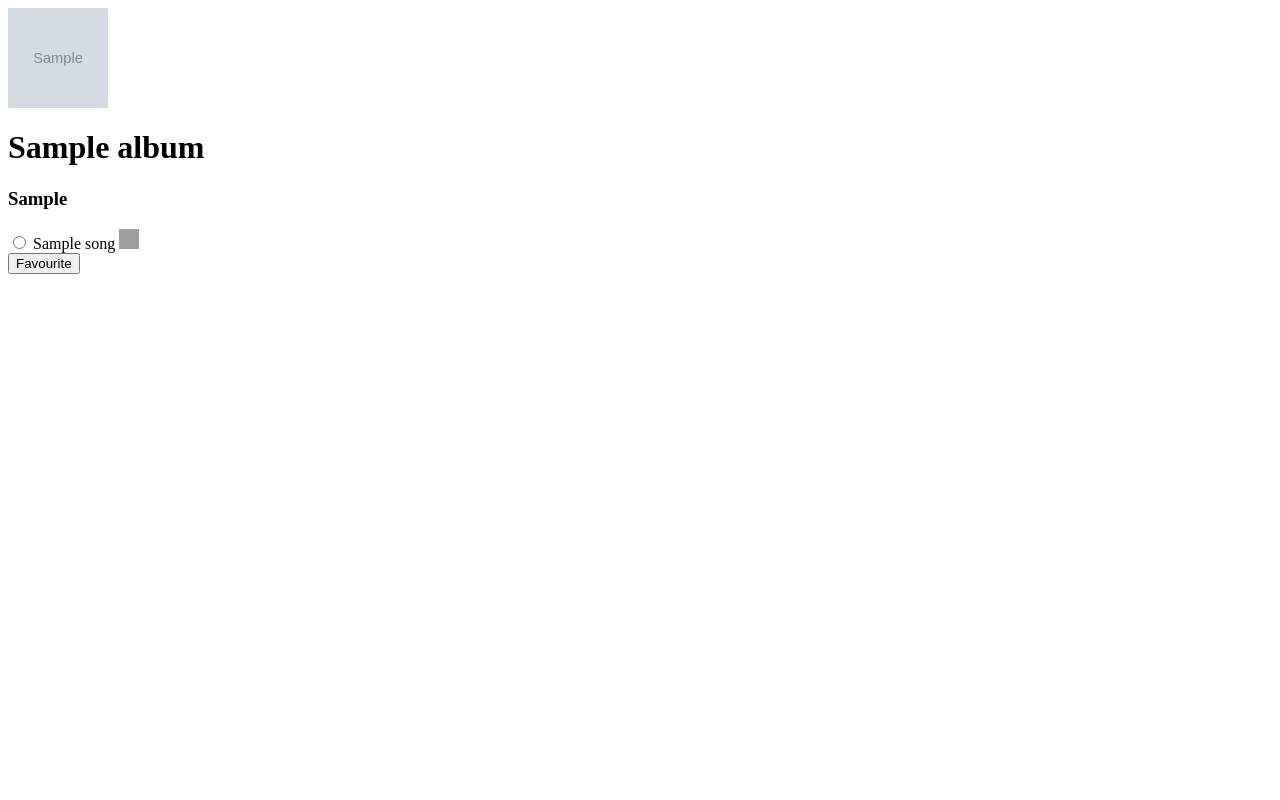
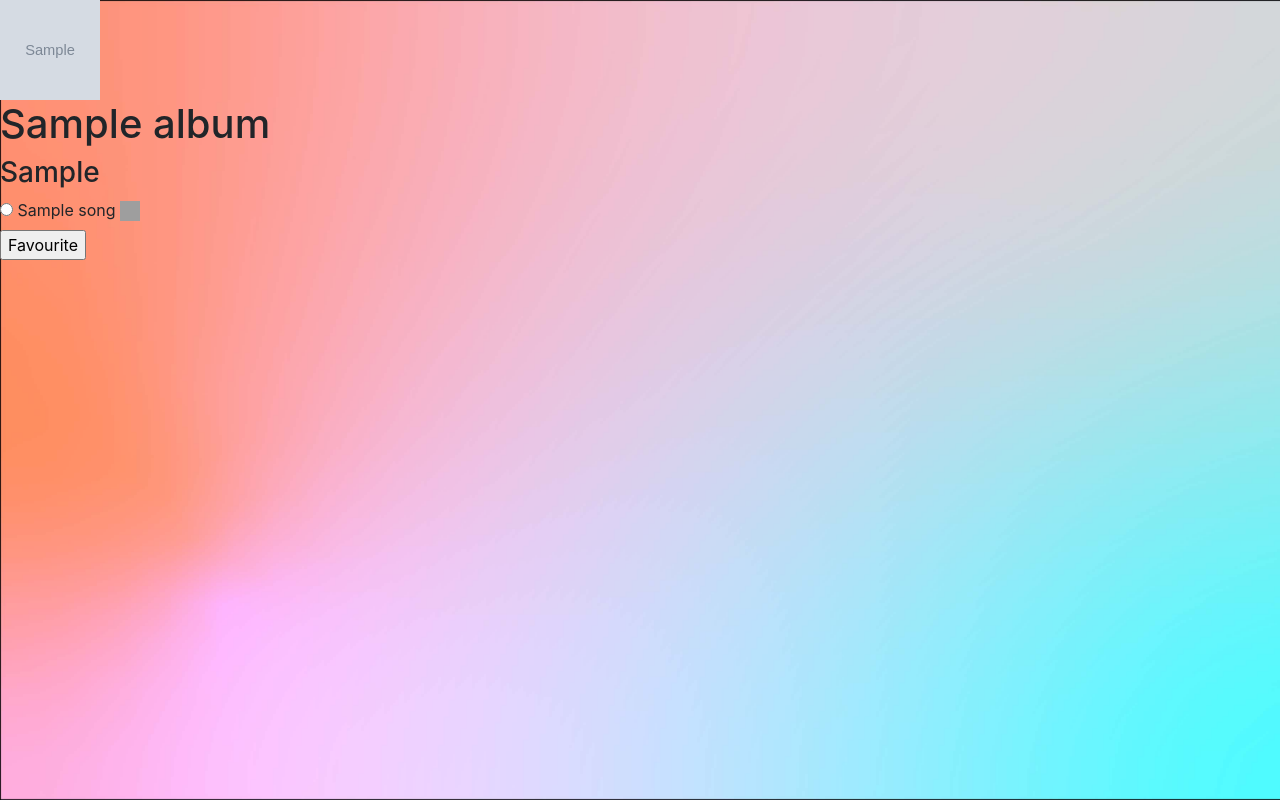
Before and after one commit to balwanishivam/Beats, a Django app: page /music/1/ in a window 1280 px wide. Run offline with Django 3.2, Linux system fonts and the light colour scheme; tables that the repository leaves empty hold one stand-in row (values such as "Sample post"); grey boxes marked "Sample" are stand-in pictures; some libraries are stand-ins or nearby versions; grey boxes are pictures that could not be loaded.

Commit message:
CSS added

```diff
--- /dev/null
+++ b/music/static/music/style.css
@@ -0,0 +1,4 @@
+body{
+    background:white url('images/background.jpg');
+    background-size:cover;
+}
--- a/music/templates/music/detail.html
+++ b/music/templates/music/detail.html
@@ -1,3 +1,6 @@
+{%load static%}
+<link rel="stylesheet" type="text/css" href="{% static 'music/style.css' %}"/>
+<link rel="stylesheet"  href="https://stackpath.bootstrapcdn.com/bootstrap/4.4.1/css/bootstrap.min.css"/>
 <img src="{{ album.album_logo }}" width="100" height="100">
 
 <h1>{{ album.album_title }}</h1>
```
Also changed, not shown: music/templates/music/index.html (+7 -0 lines), music/static/music/images/background.jpg (added).
